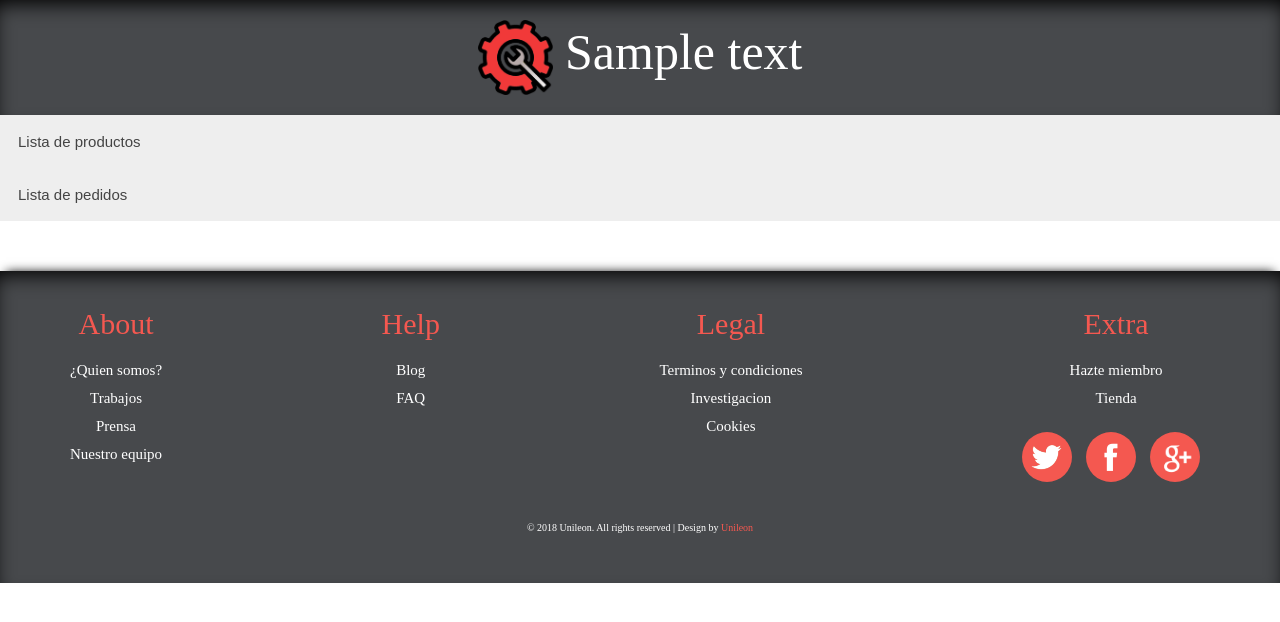
After one commit to amoyag00/Concessionaire-web, a PHP site: page /providerHome.php in a window 1280 px wide. The commit adds this page. Shown: the top 622 px of the page. Run offline with PHP 8.4, Linux system fonts and the light colour scheme.

Commit message:
Iniciando pagina proveedor

```diff
--- a/src/css/stylesheet.css
+++ b/src/css/stylesheet.css
@@ -463,3 +463,27 @@ div#copyright{
     text-decoration: none;
     color:#f45850;
 }
+
+.desplegable {
+    background-color: #eee;
+    color: #444;
+    cursor: pointer;
+    padding: 18px;
+    width: 100%;
+    border: none;
+    text-align: left;
+    outline: none;
+    font-size: 15px;
+    transition: 0.4s;
+}
+
+.active, .desplegable:hover {
+    background-color: #ccc;
+}
+
+.panel-lista {
+    padding: 0 18px;
+    display: none;
+    background-color: white;
+    overflow: hidden;
+}
--- /dev/null
+++ b/src/providerHome.js
@@ -0,0 +1,18 @@
+/*
+ * To change this license header, choose License Headers in Project Properties.
+ * To change this template file, choose Tools | Templates
+ * and open the template in the editor.
+ */
+
+$(document).ready(function(){
+    $(".desplegable").click(function(){
+        var panel = $(this).next();
+        alert($(panel).css("display"));
+        if($(panel).css("display") === "block"){
+            $(panel).css("display","none");
+        }
+        else{
+            $(panel).css("display","block");
+        }
+    });
+});
--- /dev/null
+++ b/src/providerHome.php
@@ -0,0 +1,40 @@
+<!DOCTYPE html>
+<!--
+To change this license header, choose License Headers in Project Properties.
+To change this template file, choose Tools | Templates
+and open the template in the editor.
+-->
+<html>
+    <head>
+        <meta charset="UTF-8">
+        <title></title>
+        <link rel="stylesheet" type="text/css" href="css/stylesheet.css"/>
+        <script src="https://ajax.googleapis.com/ajax/libs/jquery/3.3.1/jquery.min.js"></script>
+        <script src="providerHome.js"></script>
+    </head>
+    <body id="body-conc">
+        <header>
+            <?php
+            require_once 'header.php';
+            ?>
+        </header>
+
+        <section>
+            <button class="desplegable" value="Lista de productos">Lista de productos</button>
+            <div class="panel-lista">
+                <label>Lista de productos</label>
+            </div>
+
+            <button class="desplegable" value="Lista de pedidos">Lista de pedidos</button>
+            <div class="panel-lista">
+                <label>Lista de pedidos</label>
+            </div>
+        </section>
+
+        <footer>
+            <?php
+            require_once 'footer.php';
+            ?>
+        </footer>
+    </body>
+</html>
```
